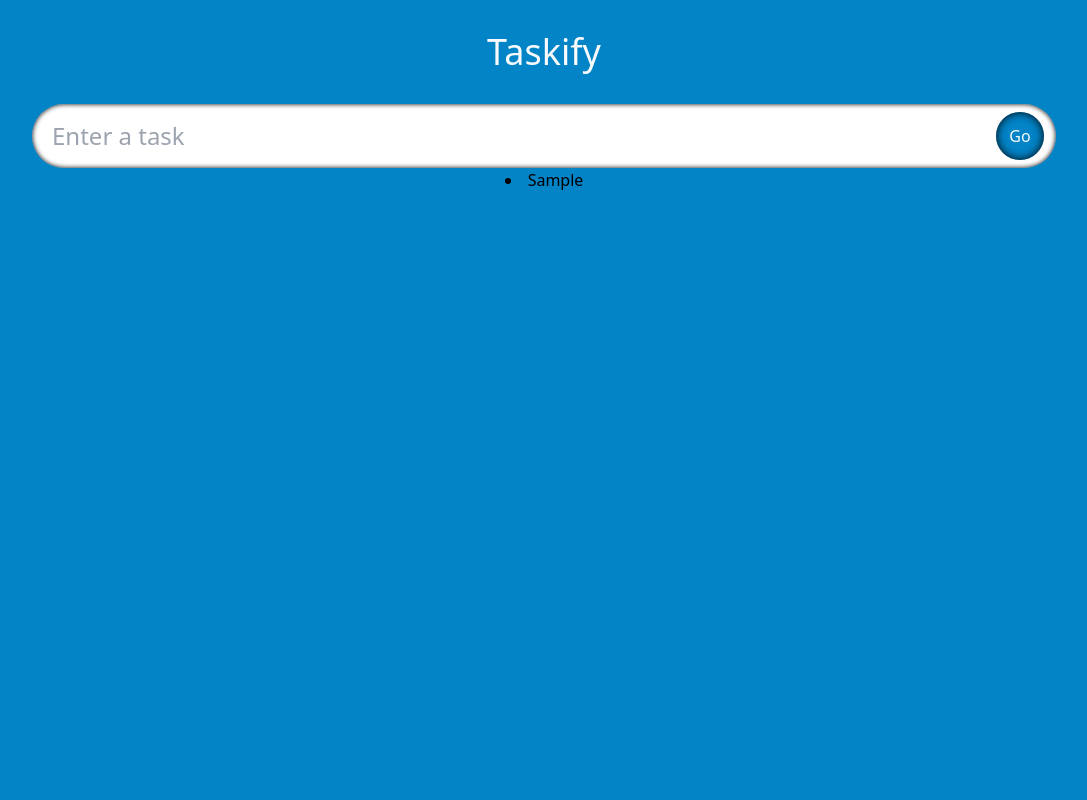
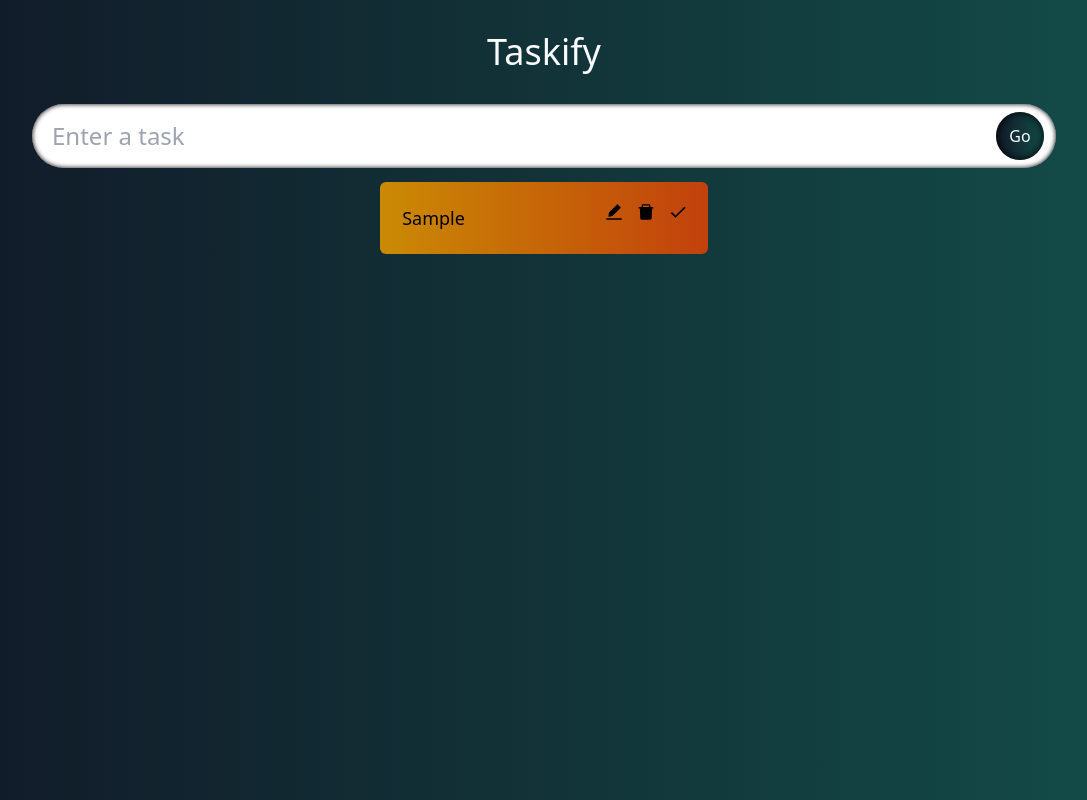
Before and after one commit to Donice/taskify, a React (Create React App) app: page / in a window 1280 px wide. Both pictures are taken after typing "Sample" into the empty fields and a click on the button "Go". Shown: the whole page, without its empty margins (96-1183 px from the left). Built offline with nearby package versions, Linux system fonts and the light colour scheme; the HTML template or start-up script is replaced by a standard one.

Commit message:
edited the files

```diff
--- a/package.json
+++ b/package.json
@@ -12,6 +12,7 @@
     "@types/react-dom": "^18.0.6",
     "react": "^18.2.0",
     "react-dom": "^18.2.0",
+    "react-icons": "^4.4.0",
     "react-scripts": "5.0.1",
     "typescript": "^4.8.2",
     "web-vitals": "^2.1.4"
--- a/src/App.tsx
+++ b/src/App.tsx
@@ -1,6 +1,7 @@
 import React, { useState } from "react";
 import InputFeilds from "./components/InputFeilds";
 import { Todo } from "./model";
+import TodoList from "./components/TodoList";
 
 const App: React.FC = () => {
   const [todo, setTodo] = useState<string>('');
@@ -25,16 +26,19 @@ const App: React.FC = () => {
   console.log(todos)
 
   return (
-    <div className="w-screen h-screen flex flex-col items-center bg-sky-600">
+    <div className="w-screen h-screen flex flex-col items-center bg-gradient-to-r from-gray-900 to-teal-900">
       <span className="text-4xl text-center text-gray-50 mx-0 my-8 z-1 md:text-3xl my-4">Taskify</span>
       <InputFeilds
         todo={todo}
         setTodo={setTodo}
         handleAdd={handleAdd}
       />
-      {todos.map((t) => (
-        <li>{t.todo}</li>
-      ))}
+
+      <TodoList
+        todos={todos}
+        setTodos={setTodos}
+      />
+
     </div>
   );
 }
--- a/src/components/InputFeilds.tsx
+++ b/src/components/InputFeilds.tsx
@@ -31,7 +31,7 @@ const InputFeilds: React.FC<Props> = ({ todo, setTodo, handleAdd }) => { // anot
 
       <button
         type='submit'
-        className='absolute w-12 h-12 m-3 rounded-full right-0 border-none text-base bg-sky-600 text-gray-50 hover:bg-sky-400 hover:scale-75'
+        className='absolute w-12 h-12 m-3 rounded-full right-0 border-none text-base bg-gradient-to-r from-gray-900 to-teal-900 text-gray-50 hover:bg-sky-400 hover:scale-75'
       >
         Go
       </button>
--- /dev/null
+++ b/src/components/SingleTodo.tsx
@@ -0,0 +1,32 @@
+import React from 'react'
+import { Todo } from "../model"
+import { AiFillDelete, AiFillEdit } from 'react-icons/ai'
+import { MdDone } from 'react-icons/md'
+
+type Props = {
+  todo: Todo,
+  todos: Todo[],
+  setTodos: React.Dispatch<React.SetStateAction<Todo[]>>;
+}
+
+const SingleTodo = ({ todo, todos, setTodos }: Props) => {
+  return ( //todos__single is for form //
+    <form className='flex w-32 rounded-md p-5 mt-3.5 bg-gradient-to-r from-yellow-600 to-orange-700 md:w-full'>
+      <span className=' flex flex-1 text-lg p-0.5 space-x-36 md:block focus:outline-0'>{todo.todo}</span>
+      <div className='flex space-x-3'>
+        <span className='cursor-pointer text-xl ml-2.5'>
+          <AiFillEdit />
+        </span>
+        <span className='cursor-pointer text-xl ml-2.5'>
+          <AiFillDelete />
+        </span>
+        <span className='cursor-pointer text-xl ml-2.5'>
+          <MdDone />
+        </span>
+      </div>
+
+    </form>
+  )
+}
+
+export default SingleTodo
--- /dev/null
+++ b/src/components/TodoList.tsx
@@ -0,0 +1,26 @@
+import React from 'react'
+import { Todo } from "./../model";
+import SingleTodo from "./SingleTodo"
+
+interface Props {
+  todos: Todo[];
+  setTodos: React.Dispatch<React.SetStateAction<Todo[]>>;
+}
+const TodoList: React.FC<Props> = ({ todos, setTodos }) => {
+  return (
+    <div className='flex justify-evenly w-4/5 flex-wrap '>
+      {
+        todos.map(todo => (
+          <SingleTodo
+            todo={todo}
+            key={todo.id}
+            todos={todos}
+            setTodos={setTodos}
+          />
+        ))
+      }
+    </div>
+  )
+}
+
+export default TodoList
--- a/tailwind.config.js
+++ b/tailwind.config.js
@@ -2,7 +2,12 @@
 module.exports = {
   content: ["./src/**/*.{js,jsx,ts,tsx}"],
   theme: {
-    extend: {},
+    extend: {
+      width: {
+        32: "32%",
+        95: "95%",
+      },
+    },
     screens: {
       md: { max: "800px" },
     },
```
Also changed, not shown: 1 other file (tests, documents, lock files or other folders).
